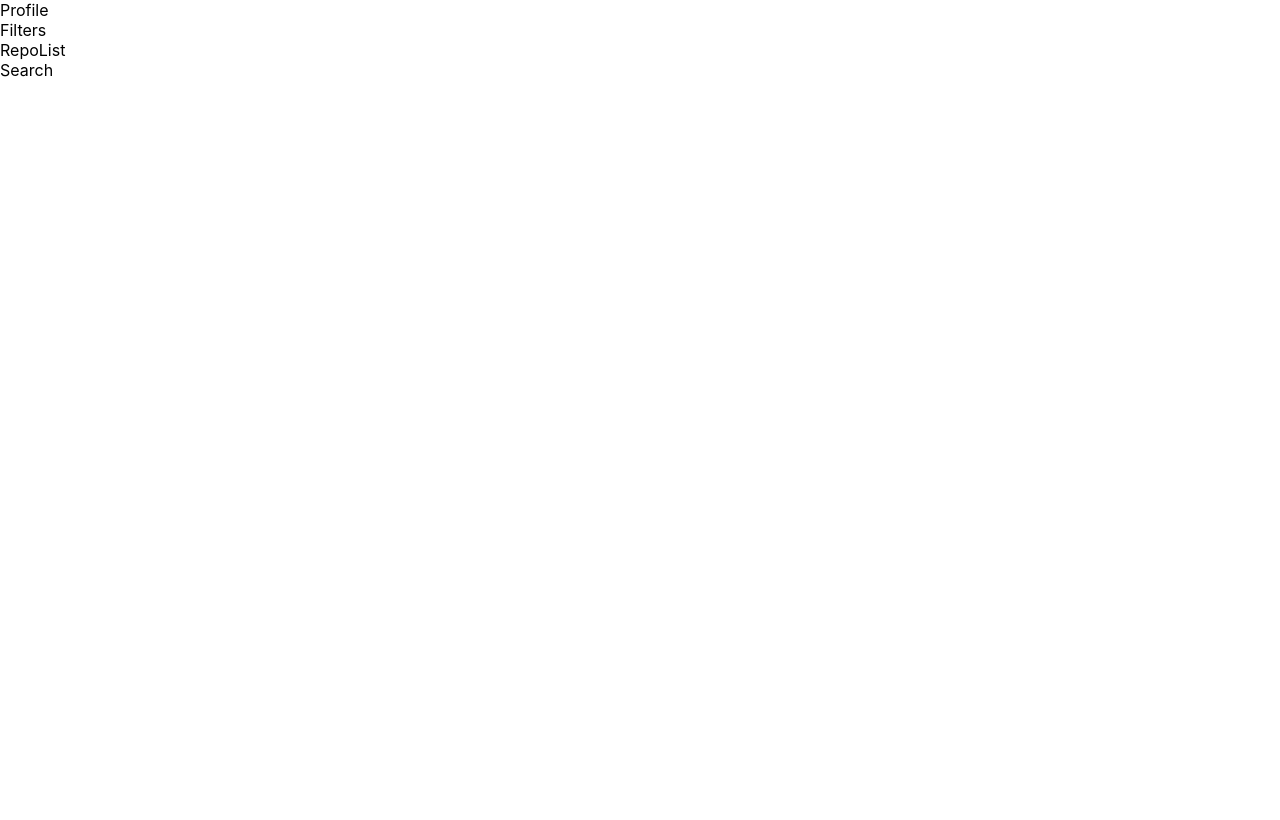
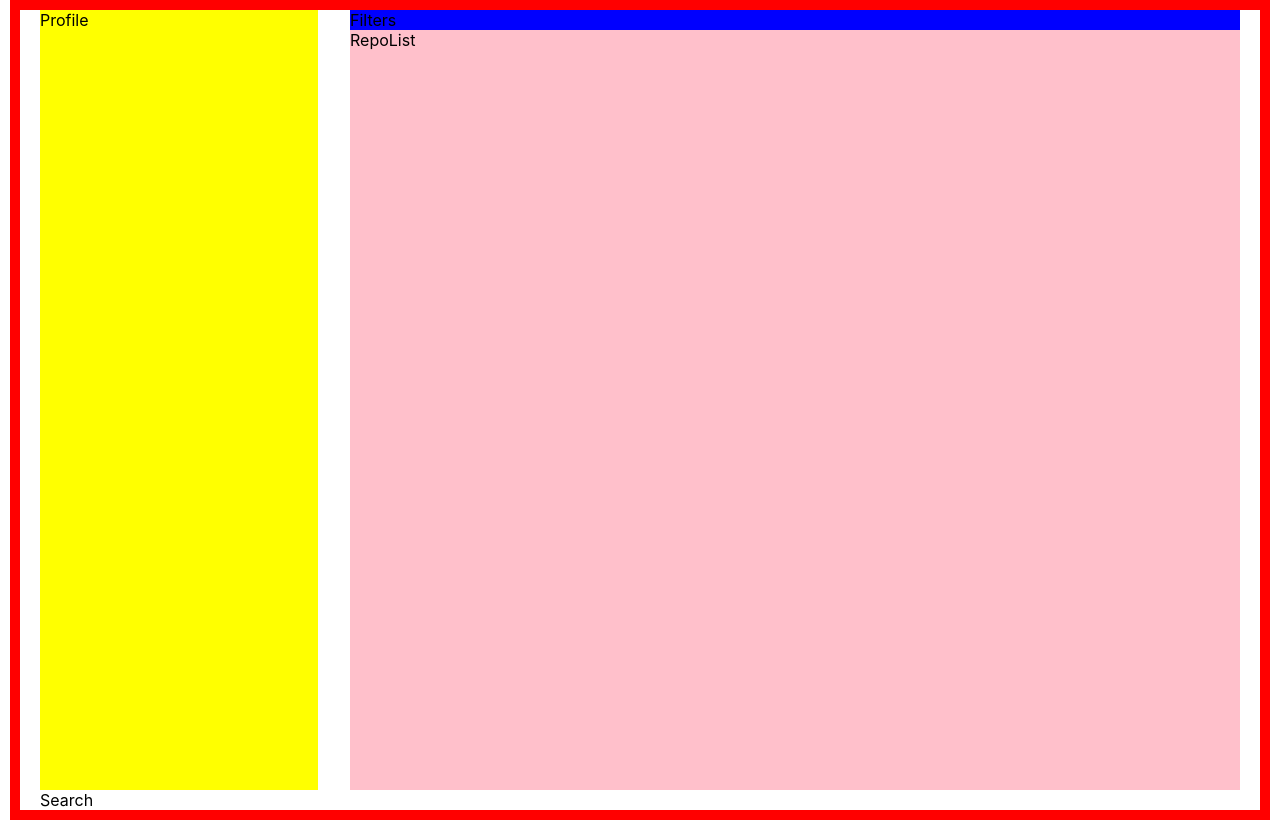
Before and after one commit to abelmiraval/react-github, a React (Create React App) app: page / in a window 1280 px wide. Built offline with nearby package versions, Linux system fonts and the light colour scheme.

Commit message:
Add styles layout

```diff
--- a/src/components/filters.js
+++ b/src/components/filters.js
@@ -1,7 +1,8 @@
 import styled from 'styled-components'
 
 const FiltersStyled = styled.div`
-
+  grid-area: filters;
+  background-color: blue;
 `
 
 function Filters() {
--- a/src/components/layout.js
+++ b/src/components/layout.js
@@ -1,7 +1,18 @@
 import styled from 'styled-components'
 
-const LayoutStyled = styled.div`
-
+const LayoutStyled = styled.main`
+  min-block-size: 100vh;
+  margin: auto;
+  padding-inline: 20px;
+  max-inline-size: 75rem; //1220px
+  @media screen and (min-width: 768px){
+    display: grid;
+    border: 10px solid red;
+    grid-template-columns: 278px 1fr;
+    grid-template-rows: auto 1fr;
+    column-gap: 2rem;
+    grid-template-areas: "profile filters" "profile repo-list";
+  }
 `
 
 function Layout({children}) {
--- a/src/components/profile.js
+++ b/src/components/profile.js
@@ -1,7 +1,8 @@
 import styled from 'styled-components'
 
 const ProfileStyled = styled.div`
-
+  grid-area: profile;
+  background-color: yellow;
 `
 
 function Profile() {
--- a/src/components/repo-list.js
+++ b/src/components/repo-list.js
@@ -1,7 +1,8 @@
 import styled from 'styled-components'
 
 const RepoListStyled = styled.div`
-
+  grid-are: repo-list;
+  background: pink;
 `
 
 function RepoList() {
```
